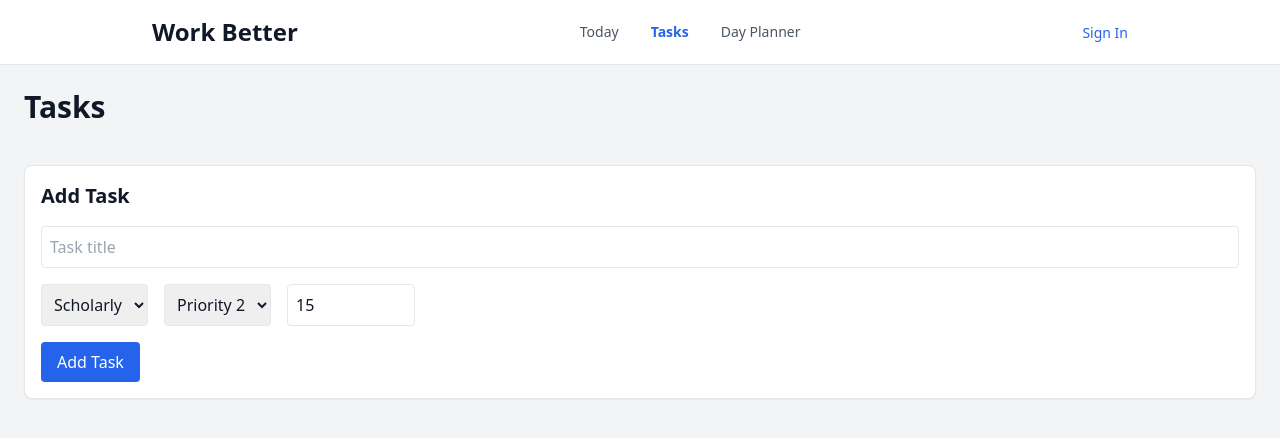
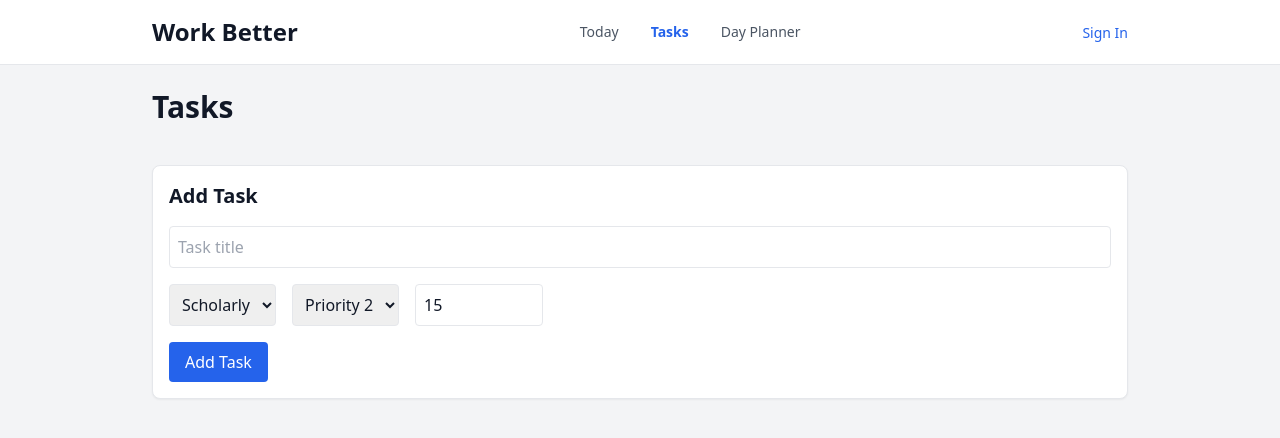
Before and after one commit to tundebloodytunde/Work-better, a Next.js app: page /tasks in a window 1280 px wide. Shown: the top 438 px of the page. Built offline with nearby package versions, Linux system fonts and the light colour scheme; no server answers; the database is empty.

Commit message:
Update layout.tsx

```diff
--- a/app/layout.tsx
+++ b/app/layout.tsx
@@ -5,9 +5,6 @@ import Navigation from "@/components/Navigation";
 export const metadata: Metadata = {
   title: "Work Better",
   description: "Your intelligent workflow assistant",
-  icons: {
-    icon: "/favicon.ico",
-  },
 };
 
 export default function RootLayout({
@@ -19,7 +16,7 @@ export default function RootLayout({
     <html lang="en">
       <body className="bg-gray-100 text-gray-900 min-h-screen">
         <Navigation />
-        <main>{children}</main>
+        <main className="max-w-5xl mx-auto">{children}</main>
       </body>
     </html>
   );
```
